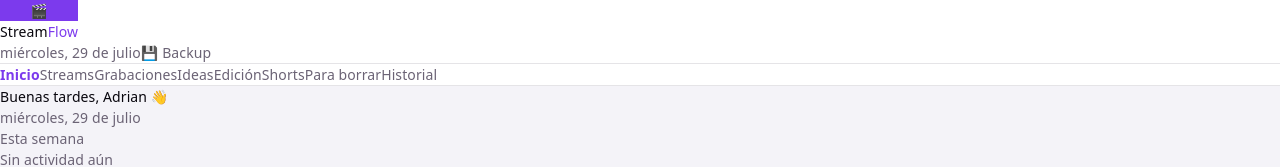
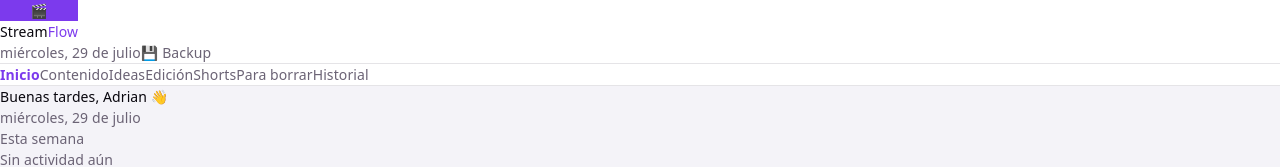
Before and after one commit to AdrianGerman/StreamFlow, a React (Vite) app: page / in a window 1280 px wide. Shown: the top 167 px of the page. Built offline with nearby package versions, Linux system fonts and the light colour scheme.

Commit message:
new nav and apply contentView in App

```diff
--- a/src/App.jsx
+++ b/src/App.jsx
@@ -3,8 +3,7 @@ import { TABS } from "./constants/nav"
 import { useVodStore } from "./store/vodStore"
 import { useActiveTab } from "./hooks/useActiveTab"
 import HomeView from "./views/HomeView"
-import StreamsView from "./views/StreamsView"
-import RecordingsView from "./views/RecordingsView"
+import ContentView from "./views/ContentView"
 import IdeasView from "./views/IdeasView"
 import EditingView from "./views/EditingView"
 import ShortsView from "./views/ShortsView"
@@ -14,10 +13,7 @@ import DataManager from "./components/DataManager"
 
 function tabCount(tab, buckets) {
   if (!tab.storeKey) return null
-  const vods = buckets[tab.storeKey] ?? []
-  if (tab.filter)
-    return vods.filter((v) => (v.contentType ?? "stream") === tab.filter).length
-  return vods.length
+  return (buckets[tab.storeKey] ?? []).length
 }
 
 export default function App() {
@@ -37,21 +33,10 @@ export default function App() {
     switch (activeTab) {
       case "home":
         return <HomeView key="home" buckets={buckets} onNavigate={navigate} />
-      case "streams":
+      case "content":
         return (
-          <StreamsView
-            key="streams"
-            buckets={buckets}
-            addVod={addVod}
-            updateVod={updateVod}
-            moveVod={moveVod}
-            removeVod={removeVod}
-          />
-        )
-      case "recordings":
-        return (
-          <RecordingsView
-            key="recordings"
+          <ContentView
+            key="content"
             buckets={buckets}
             addVod={addVod}
             updateVod={updateVod}
@@ -128,7 +113,7 @@ export default function App() {
         >
           <div
             className="w-7 h-7 rounded-lg flex items-center justify-center text-white text-xs shrink-0"
-            style={{ background: "var(--sf-green)" }}
+            style={{ background: "var(--sf-primary)" }}
           >
             🎬
           </div>
@@ -136,7 +121,7 @@ export default function App() {
             className="text-[14px] font-semibold tracking-tight"
             style={{ color: "var(--text-h)" }}
           >
-            Stream<span style={{ color: "var(--sf-green)" }}>Flow</span>
+            Stream<span style={{ color: "var(--sf-primary)" }}>Flow</span>
           </span>
         </button>
 
@@ -182,8 +167,10 @@ export default function App() {
               onClick={() => navigate(tab.id)}
               className="flex items-center gap-1.5 px-3 py-2.5 text-[12px] border-b-2 cursor-pointer border-t-0 border-x-0 bg-transparent transition-all duration-150 whitespace-nowrap"
               style={{
-                borderBottomColor: isActive ? "var(--sf-green)" : "transparent",
-                color: isActive ? "var(--sf-green)" : "var(--text)",
+                borderBottomColor: isActive
+                  ? "var(--sf-primary)"
+                  : "transparent",
+                color: isActive ? "var(--sf-primary)" : "var(--text)",
                 fontWeight: isActive ? 600 : 400,
               }}
             >
@@ -192,7 +179,9 @@ export default function App() {
                 <span
                   className="text-[10px] font-bold px-1.5 py-0.5 rounded-full transition-colors duration-150"
                   style={{
-                    background: isActive ? "var(--sf-green)" : "var(--code-bg)",
+                    background: isActive
+                      ? "var(--sf-primary)"
+                      : "var(--code-bg)",
                     color: isActive ? "#fff" : "var(--text)",
                   }}
                 >
--- a/src/constants/nav.js
+++ b/src/constants/nav.js
@@ -1,18 +1,10 @@
 export const TABS = [
   { id: "home", label: "Inicio", icon: "ti-home" },
   {
-    id: "streams",
-    label: "Streams",
+    id: "content",
+    label: "Contenido",
     icon: "ti-device-tv",
     storeKey: "inbox",
-    filter: "stream",
-  },
-  {
-    id: "recordings",
-    label: "Grabaciones",
-    icon: "ti-video",
-    storeKey: "inbox",
-    filter: "recording",
   },
   { id: "ideas", label: "Ideas", icon: "ti-bulb", storeKey: "ideas" },
   { id: "editing", label: "Edición", icon: "ti-cut", storeKey: "editing" },
```
